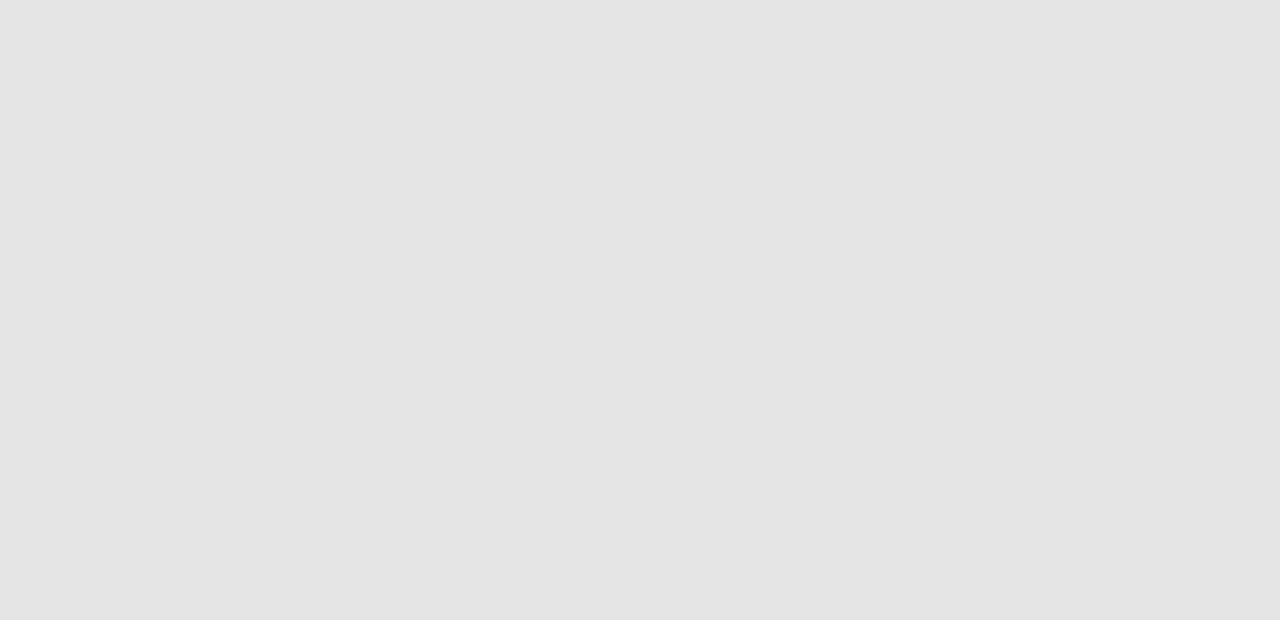
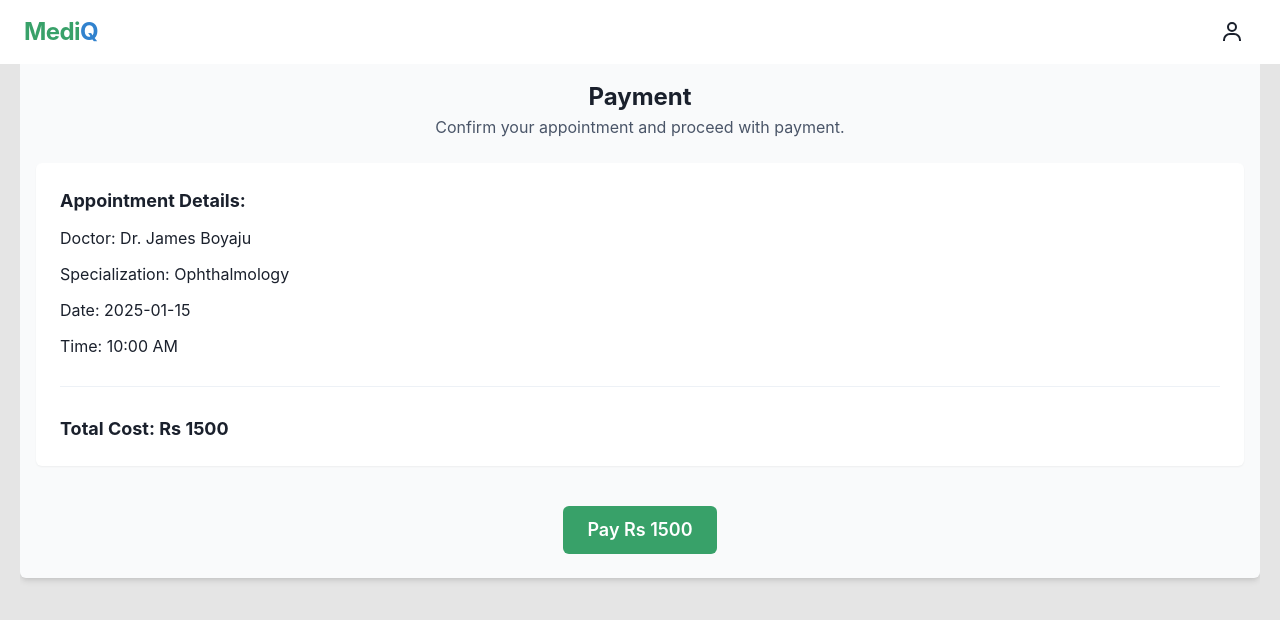
Before and after one commit to Asymptoads/MediQ, a React (Vite) app in the folder frontend/: page /payment in a window 1280 px wide. Before the commit this address had no page. Shown: the top 620 px of the page. Built offline with nearby package versions, Linux system fonts and the light colour scheme; a web font is replaced by a local one.

Commit message:
queue page added

```diff
--- a/frontend/src/App.tsx
+++ b/frontend/src/App.tsx
@@ -7,6 +7,8 @@ import Login from './pages/Login/Login';
 import Reports from './pages/Report/Report';
 import DoctorSpecializations from './pages/Specilization/Specialization';
 import LabTests from './pages/LabTest/LabTest';
+import PaymentPage from './pages/Payment/Payment';
+import QueuePage from './components/Queue/QueuePage';
 
 // import Register from './pages/Register/Register';
 // import MyAccount from './pages/MyAccount/MyAccount';
@@ -44,12 +46,16 @@ const App = () => {
             {/* <CalendarContextProvider> */}
                 <Routes>
                     <Route path='/' element={<Home />} />
+                    <Route path='/home' element={<Home />} />
                     <Route path='/login' element={<Login />} />
                     <Route path='/reports' element={<Reports />} />
                     <Route path='/specialization' element={<DoctorSpecializations />} />
                     <Route path='/specializations/:name' element={<SpecializationDetails />} />
                     <Route path='/appointment/book/:doctorID' element={<BookAppointment />} />
+                    <Route path='/payment' element={<PaymentPage/> } />
+                    <Route path='/queue' element={<QueuePage />} />
                     <Route path='/lab-tests' element={<LabTests />} />
+
                     {/* <Route path='/register' element={<Register />} />
                     <Route path='/my-account' element={<MyAccount />} /> */}
                 </Routes>
--- /dev/null
+++ b/frontend/src/components/Queue/QueuePage.tsx
@@ -0,0 +1,150 @@
+import React from 'react';
+import { useNavigate, useLocation } from 'react-router-dom';
+import {
+    Box,
+    Text,
+    Container,
+    Button,
+    VStack,
+    HStack,
+    Flex,
+    Modal,
+    ModalOverlay,
+    ModalContent,
+    ModalHeader,
+    ModalBody,
+    ModalFooter,
+    useDisclosure,
+    Icon,
+} from '@chakra-ui/react';
+import { FiClock, FiUser, FiCalendar, FiXCircle } from 'react-icons/fi';
+import PageContainer from '../PageContainer/PageContainer';
+
+const QueuePage: React.FC = () => {
+    const navigate = useNavigate();
+    const location = useLocation();
+
+    const { doctor, date, time } = location.state || {};
+
+    // If data is not available, display a message
+    if (!doctor || !date || !time) {
+        return (
+            <Flex align="center" justify="center" minH="100vh">
+                <Text fontSize="lg" color="gray.600">
+                    No data available for the queue.
+                </Text>
+            </Flex>
+        );
+    }
+
+    const patientsAhead = 4; // Example value (can be dynamic)
+    const avgTimePerPatient = 15; // Example time per patient in minutes
+    const waitTime = patientsAhead * avgTimePerPatient;
+
+    // Modal state for confirmation before exiting the queue
+    const { isOpen, onOpen, onClose } = useDisclosure();
+
+    const handleExitQueue = () => {
+        // Logic to remove the user from the queue
+        alert('You have been removed from the queue.');
+        navigate('/'); // Redirect to dashboard or homepage
+    };
+
+    const handleDashboardRedirect = () => {
+        navigate('/home'); // Navigate to the dashboard
+    };
+
+    return (
+        <PageContainer>
+            <Container
+                maxW="lg"
+                py={8}
+                px={6}
+                bg="gray.50"
+                borderRadius="lg"
+                boxShadow="lg"
+                marginTop="75px"
+            >
+                <Box mb={6} textAlign="center">
+                    <Text fontSize="2xl" fontWeight="bold" color="blue.600">
+                        Your Queue Status
+                    </Text>
+                </Box>
+
+                <VStack spacing={5} align="stretch" bg="white" p={6} borderRadius="md" boxShadow="sm">
+                    <Flex justify="space-between" align="center">
+                        <HStack spacing={4}>
+                            <Icon as={FiUser} color="blue.500" boxSize={5} />
+                            <Text fontSize="lg" fontWeight="medium">
+                                {doctor.name}
+                            </Text>
+                        </HStack>
+                        <Text color="gray.500" fontSize="sm">
+                            {doctor.specialization}
+                        </Text>
+                    </Flex>
+
+                    <HStack spacing={4}>
+                        <Icon as={FiCalendar} color="green.500" boxSize={5} />
+                        <Text fontSize="md">{date}</Text>
+                    </HStack>
+
+                    <HStack spacing={4}>
+                        <Icon as={FiClock} color="orange.500" boxSize={5} />
+                        <Text fontSize="md">{time}</Text>
+                    </HStack>
+
+                    <HStack spacing={4}>
+                        <Text fontWeight="bold" fontSize="md">
+                            Patients Ahead:
+                        </Text>
+                        <Text fontSize="md" color="red.500">
+                            {patientsAhead}
+                        </Text>
+                    </HStack>
+
+                    <HStack spacing={4}>
+                        <Text fontWeight="bold" fontSize="md">
+                            Estimated Wait Time:
+                        </Text>
+                        <Text fontSize="md" color="blue.500">
+                            {waitTime} minutes
+                        </Text>
+                    </HStack>
+                </VStack>
+
+                <VStack mt={6} spacing={4}>
+                    <Button colorScheme="red" width="full" onClick={onOpen}>
+                        Remove from Queue
+                    </Button>
+                    <Button colorScheme="blue" width="full" onClick={handleDashboardRedirect}>
+                        Go to Dashboard
+                    </Button>
+                </VStack>
+
+                {/* Modal for confirming removal from queue */}
+                <Modal isOpen={isOpen} onClose={onClose}>
+                    <ModalOverlay />
+                    <ModalContent>
+                        <ModalHeader>Exit Queue</ModalHeader>
+                        <ModalBody>
+                            <Text>
+                                Are you sure you want to exit the queue? You will no longer be able to proceed with the appointment.
+                            </Text>
+                        </ModalBody>
+                        <ModalFooter>
+                            <Button variant="outline" onClick={onClose}>
+                                Cancel
+                            </Button>
+                            <Button colorScheme="red" ml={3} onClick={handleExitQueue}>
+                                Yes, Exit Queue
+                            </Button>
+                        </ModalFooter>
+                    </ModalContent>
+                </Modal>
+            </Container>
+        </PageContainer>
+    );
+};
+
+export default QueuePage;
--- /dev/null
+++ b/frontend/src/pages/Payment/Payment.tsx
@@ -0,0 +1,97 @@
+import React from 'react';
+import { useNavigate } from 'react-router-dom';
+import {
+    Box,
+    Text,
+    Container,
+    Button,
+    Divider,
+    VStack,
+} from '@chakra-ui/react';
+import PageContainer from '../../components/PageContainer/PageContainer';
+
+const PaymentPage: React.FC = () => {
+    const navigate = useNavigate();
+
+    // Hardcoded dummy data for testing
+    const doctor = {
+        name: 'Dr. James Boyaju',
+        specialization: 'Ophthalmology',
+    };
+    const date = '2025-01-15';
+    const time = '10:00 AM';
+
+    const handlePayment = () => {
+        // Simulate a successful payment
+        alert('Payment successful!');
+
+        // Navigate to the queue page with the necessary data
+        navigate('/queue', {
+            state: {
+                doctor: doctor, // Use the doctor details from location.state
+                date: date,
+                time: time,
+            },
+        });
+    };
+
+
+    return (
+        <PageContainer>
+            <Container maxW="1280px" py={6} bg="#f9fafb" borderRadius="md" boxShadow="md" marginTop='55px'>
+                <Box mb={6} textAlign="center">
+                    <Text fontSize="2xl" fontWeight="bold">
+                        Payment
+                    </Text>
+                    <Text fontSize="md" color="gray.600">
+                        Confirm your appointment and proceed with payment.
+                    </Text>
+                </Box>
+
+                {/* Appointment Details */}
+                <Box bg="white" p={6} borderRadius="md" boxShadow="sm" mb={6}>
+                    <VStack align="start" spacing={3}>
+                        <Text fontSize="lg" fontWeight="bold">
+                            Appointment Details:
+                        </Text>
+                        <Text>Doctor: {doctor.name}</Text>
+                        <Text>Specialization: {doctor.specialization}</Text>
+                        <Text>Date: {date}</Text>
+                        <Text>Time: {time}</Text>
+                        <Divider my={4} />
+                        <Text fontSize="lg" fontWeight="bold">
+                            Total Cost: Rs 1500
+                        </Text>
+                    </VStack>
+                </Box>
+
+                {/* Payment Button */}
+                <Box textAlign="center">
+                    <Button
+                        mt={4}
+                        colorScheme="green"
+                        size="lg"
+                        onClick={handlePayment}
+                    >
+                        Pay Rs 1500
+                    </Button>
+                </Box>
+            </Container>
+        </PageContainer>
+    );
+};
+
+export default PaymentPage;
+
+// const handleBookAppointment = (doctorId: number) => {
+//     const selectedDoctor = doctors.find((doc) => doc.id === doctorId);
+//     if (selectedDoctor) {
+//         navigate('/payment', {
+//             state: {
+//                 doctor: selectedDoctor,
+//                 date: selectedDate,
+//                 time: selectedTime,
+//             },
+//         });
+//     }
+// };
```
Also changed, not shown: frontend/src/components/Success/Success.tsx (added, +15 -0 lines).
